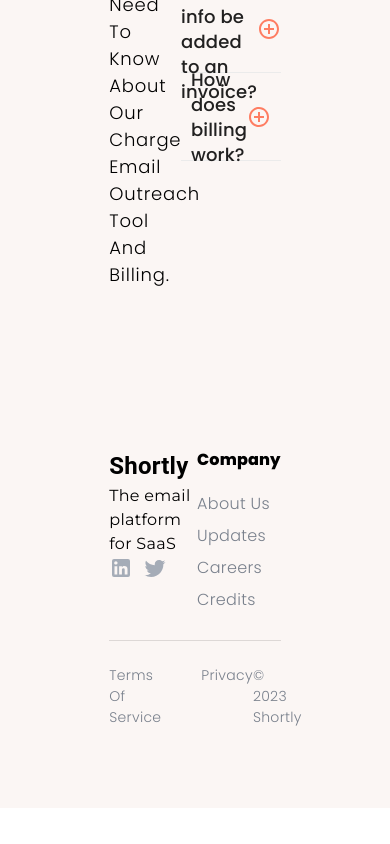
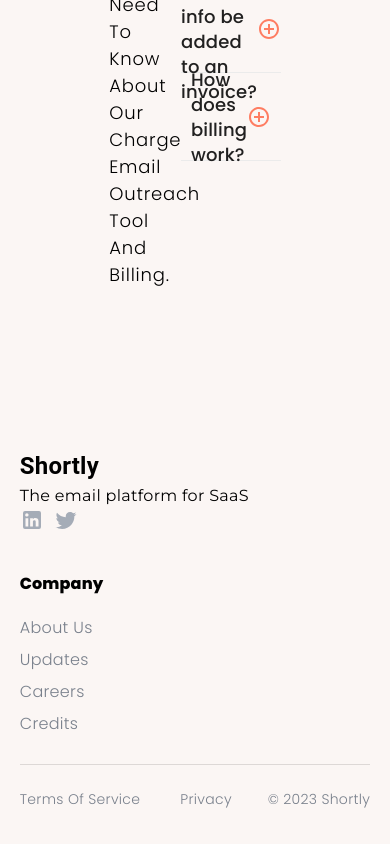
Before and after one commit to 12otherWays/shortly, a Next.js app: page / in a window 390 px wide. Shown: the part 1949-2793 px from the top of the page. Before the commit the page ends 2757 px from the top, so only its background shows below. Built offline with nearby package versions, Linux system fonts and the light colour scheme; a web font is replaced by a local one.

Commit message:
added media query for footer section

```diff
--- a/app/components/Footer.js
+++ b/app/components/Footer.js
@@ -14,6 +14,37 @@
   display: "flex",
   width: "85%",
   flexDirection: "column",
+  [theme.breakpoints.down("sm")]: {
+    padding: "80px 10px",
+    width: "95%",
+  },
+  [theme.breakpoints.up("lg")]: {
+    width: "1200px",
+  },
+}));
+const ParentDiv = styled(Box)(({ theme }) => ({
+  display: "flex",
+  flexDirection: "row",
+  marginBottom: "24px",
+  [theme.breakpoints.down("sm")]: {
+    flexDirection: "column",
+  },
+}));
+const LeftDiv = styled(Box)(({ theme }) => ({
+  width: "50%",
+  [theme.breakpoints.down("sm")]: {
+    width: "100%",
+  },
+}));
+const RightDiv = styled(Box)(({ theme }) => ({
+  width: "50%",
+  display: "flex",
+  justifyContent: "flex-end",
+  [theme.breakpoints.down("sm")]: {
+    width: "100%",
+    paddingTop: "40px",
+    justifyContent: "flex-start",
+  },
 }));
 const Heading = styled(Typography)(({ theme }) => ({
   fontSize: "16px",
@@ -40,14 +71,8 @@
   return (
     <OutterDiv>
       <InnerDiv>
-        <Box
-          sx={{
-            display: "flex",
-            flexDirection: "row",
-            marginBottom: "24px",
-          }}
-        >
-          <Box sx={{ width: "50%" }}>
+        <ParentDiv>
+          <LeftDiv>
             <Box sx={{ display: "flex" }}>
               {/* <Image /> */}
               <Typography
@@ -88,10 +113,8 @@
                 }}
               />
             </Box>
-          </Box>
-          <Box
-            sx={{ width: "50%", display: "flex", justifyContent: "flex-end" }}
-          >
+          </LeftDiv>
+          <RightDiv>
             <Box sx={{ display: "inline-block" }}>
               <Heading>company</Heading>
               <Text sx={{ padding: "4px 0" }}>about us</Text>
@@ -99,8 +122,8 @@
               <Text sx={{ padding: "4px 0" }}>careers</Text>
               <Text sx={{ padding: "4px 0" }}>credits</Text>
             </Box>
-          </Box>
-        </Box>
+          </RightDiv>
+        </ParentDiv>
 
         <Divider />
         <Box
```
